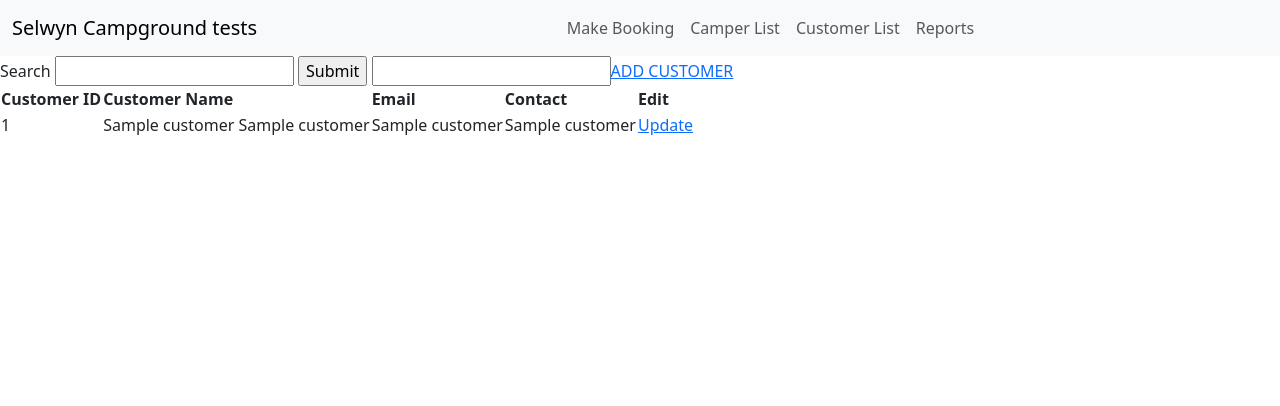
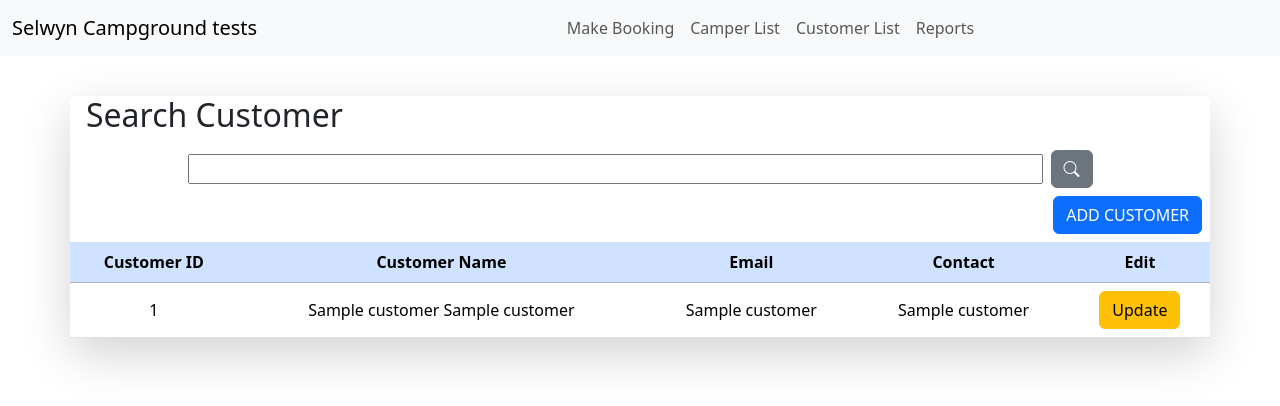
Before and after one commit to henryHongStudent/SeungukHong, a Flask app: template templates/customer.html in a window 1280 px wide. Shown: the top 406 px of the page. Run offline with Flask 3, Linux system fonts and the light colour scheme; the template is opened without the code that fills it: most values are stand-ins (such as "Sample title", 1, 10 or a date in 2020).

Commit message:
add style to customer list and search bar

```diff
--- a/templates/base.html
+++ b/templates/base.html
@@ -4,6 +4,10 @@
     <meta charset="utf-8" />
     <title>{% block title %}{% endblock %}</title>
     <!-- CSS only -->
+    <link
+      rel="stylesheet"
+      href="https://cdn.jsdelivr.net/npm/bootstrap-icons@1.11.3/font/bootstrap-icons.min.css"
+    />
     <link
       href="https://cdn.jsdelivr.net/npm/bootstrap@5.3.3/dist/css/bootstrap.min.css"
       rel="stylesheet"
--- a/templates/customer.html
+++ b/templates/customer.html
@@ -1,39 +1,48 @@
-{% extends "base.html" %}
-{% block content %}
+{% extends "base.html" %} {% block content %}
+
+<div class="p-1 w-full h-25  text-center my-3">
+
+</div>
 
 
-<form action="/customer/result" method="GET">
-    <lable for="search">Search</label>
-    <input type="text" name="search">
-    <input type="submit">
+
+<div class="container mt-3 shadow-lg p-0 rounded">
+  <div>
+    <h2 class="m-3">Search Customer</h1>
+
+      <form action="/customer/result" method="GET" class="w-full  d-flex justify-content-center align-items-center gap-2">
+        <input type="text" name="search" class="w-75 h-full" />
+        <button type="submit" class="btn btn-secondary"><i class="bi bi-search"></i></button>
       </form>
-
-    <input><a href="{{ url_for('addCustomer') }}">ADD CUSTOMER</a></input>
-
-
-    <table>
+  </div>
+  <div class="text-end p-2">
+  <button class="btn btn-primary">
+    <a href="{{ url_for('addCustomer') }}" class="text-white text-decoration-none"
+      >ADD CUSTOMER</a>
+  </button>
+</div>
+  <table class="table text-center table-hover ">
+    <thead class="table-primary">
     <tr>
     <th>Customer ID</th>
     <th>Customer Name</th>
     <th>Email</th>
     <th>Contact</th>
     <th>Edit</th>
-
-
   </tr>
+</thead>
   {% for data in customerlist %}
   <tr>
-          <td>{{data[0]}}</td>
-          <td>{{data[1]+" "+data[2]}}</td>
-          <td>{{data[3]}}</td>
-          <td>{{data[4]}}</td>
-          <td><a href="{{ url_for('updateCustomer', customer_id=data[0]) }}">Update</a></td>
-
+    <td class="align-middle">{{data[0]}}</td>
+    <td  class="align-middle">{{data[1]+" "+data[2]}}</td>
+    <td  class="align-middle">{{data[3]}}</td>
+    <td  class="align-middle">{{data[4]}}</td>
+    <td  class="align-middle">
+      <button class="btn btn-warning"><a class="text-decoration-none text-black" href="{{ url_for('updateCustomer', customer_id=data[0]) }}">Update</a></button>
+    </td>
   </tr>
 
   {%endfor%}
 </table>
 
-
-
 {% endblock %}
```
Lines whose indentation alone changed are shown as unchanged.
